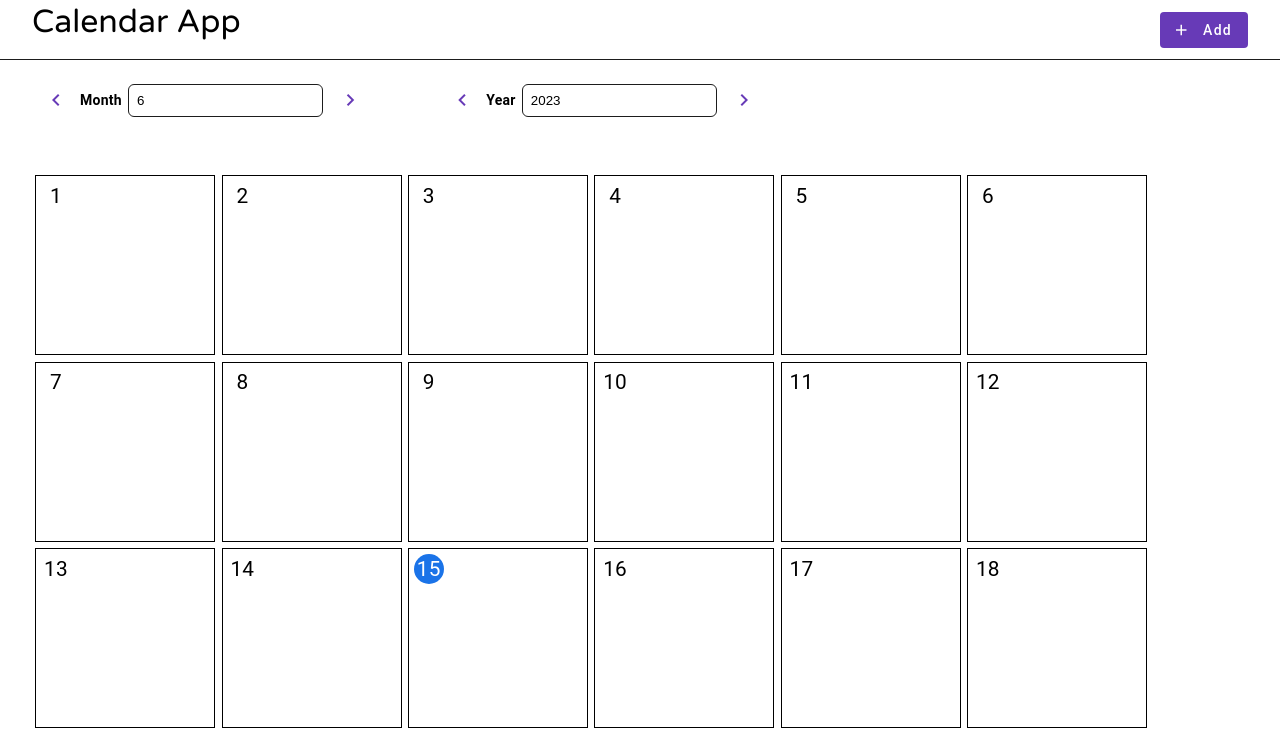
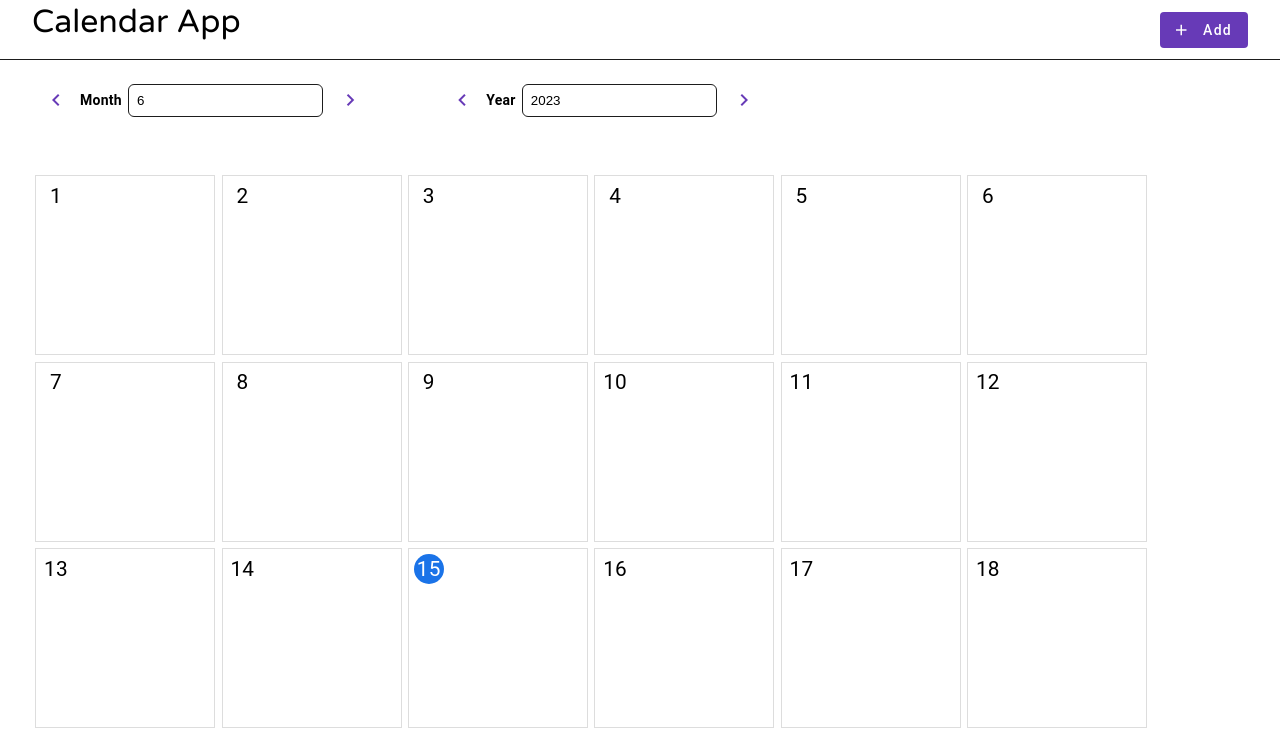
Before and after one commit to MicaelRiboura/angular-calendar-app, an Angular app: page / in a window 1280 px wide. Shown: the top 732 px of the page. Built offline with nearby package versions, Linux system fonts and the light colour scheme.

Commit message:
fix(calendar): adjust style of appointments list

```diff
--- a/src/app/pages/calendar/calendar.component.css
+++ b/src/app/pages/calendar/calendar.component.css
@@ -12,7 +12,7 @@
 .day {
     min-width: 180px;
     min-height: 180px;
-    border: 1px solid black;
+    border: 1px solid #dddddd;
     margin: .2rem;
     padding: .3rem;
 }
@@ -58,3 +58,19 @@
     margin-right: 3px;
     font-weight: 700;
 }
+
+
+.appointments-list {
+    height: 90px;
+    /* border: 1px solid black; */
+    overflow: auto;
+}
+
+.appointments-list .appointment-item {
+    background-color: #1A73E8;
+    padding: 6px;
+    border-radius: 6px;
+    margin: 6px 0;
+    color: #fff;
+    cursor: pointer;
+}
--- a/src/app/pages/calendar/calendar.component.html
+++ b/src/app/pages/calendar/calendar.component.html
@@ -22,7 +22,9 @@
             </p>
 
             <div class="appointments-list">
-                <div *ngFor="let appointment of item.appointments" class="appointment-item">{{appointment.title}}</div>
+                <div *ngFor="let appointment of item.appointments" class="appointment-item">
+                    {{appointment.title}}
+                </div>
             </div>
         </div>
     </div>
```
